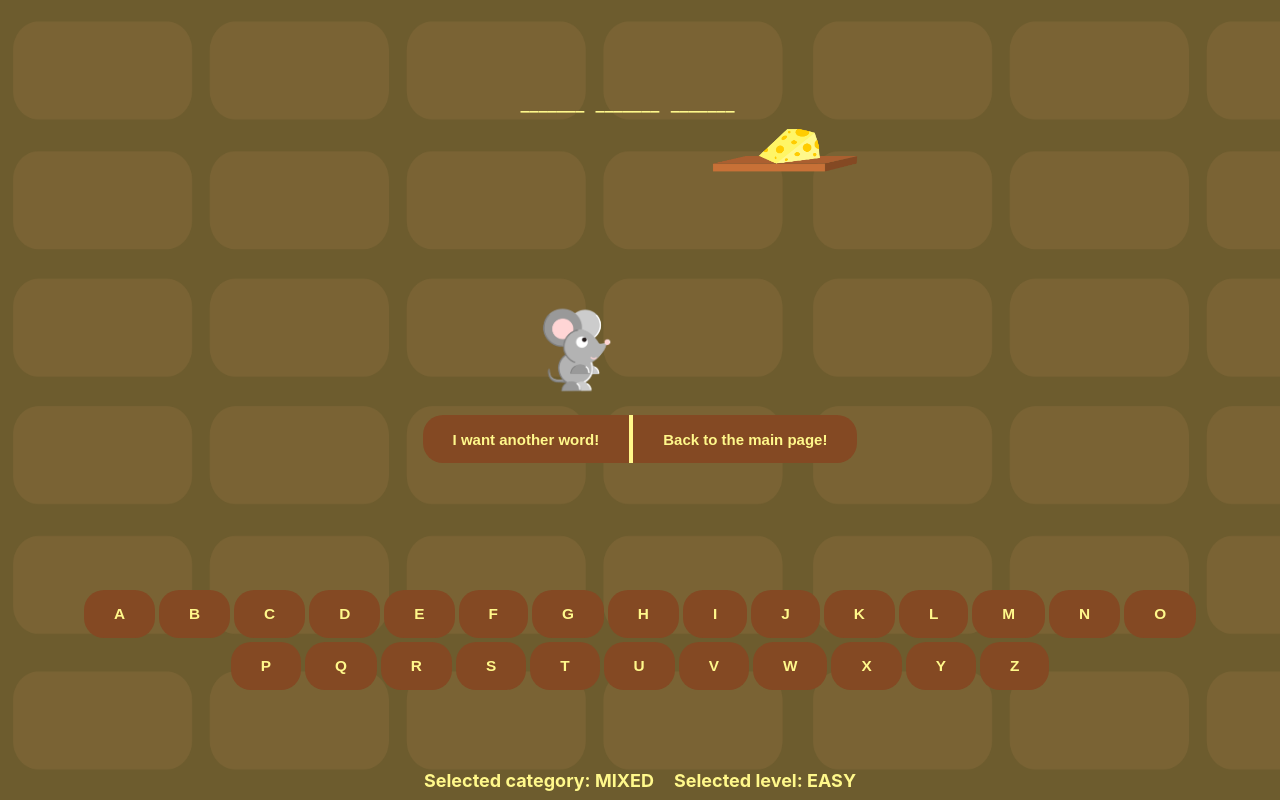
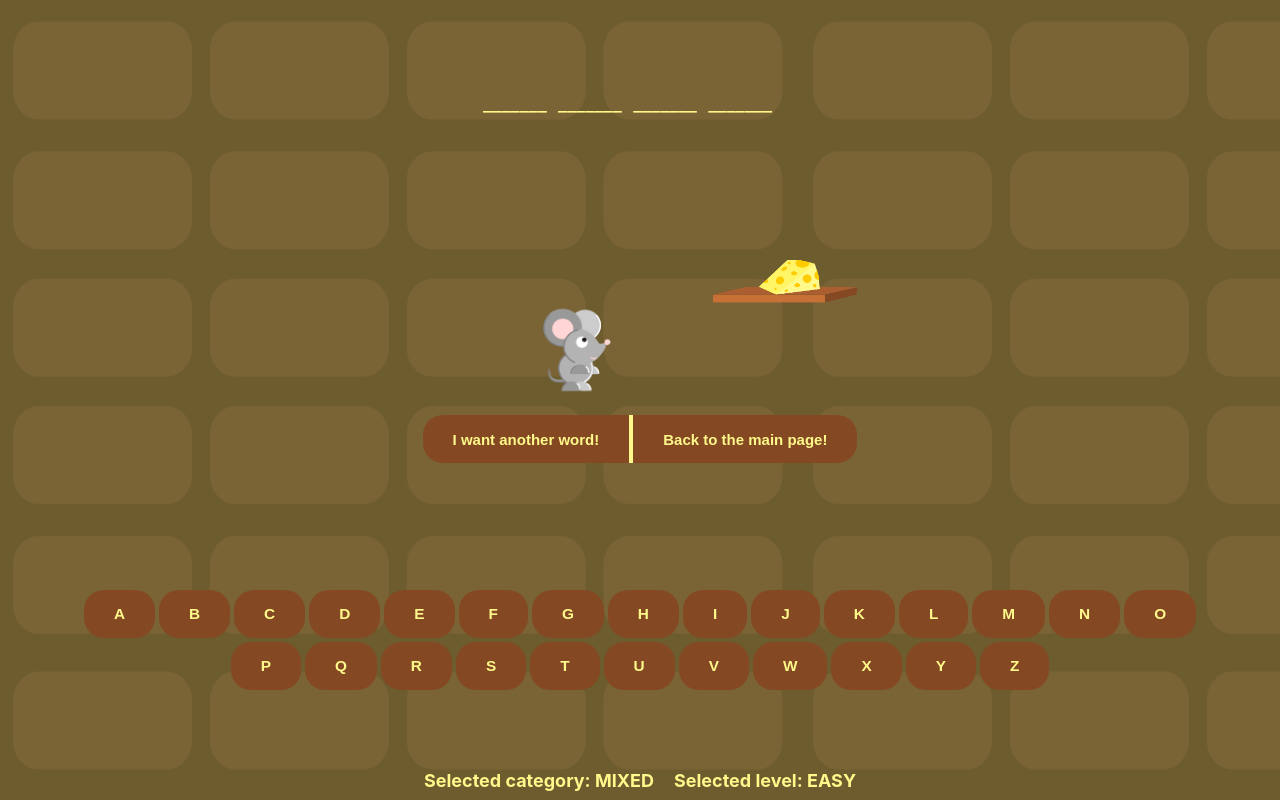
Before and after one commit to DorottyaVarju/feed-the-mouse, a React (Create React App) app: page /#/game in a window 1280 px wide. Built offline with nearby package versions, Linux system fonts and the light colour scheme.

Commit message:
made css more dynamic

```diff
--- a/package.json
+++ b/package.json
@@ -1,7 +1,7 @@
 {
   "name": "my-react-app",
   "version": "0.1.0",
-  "homepage": "https://dorottyavarju.github.io/save-the-cheese/",
+  "homepage": "https://dorottyavarju.github.io/feed-the-mouse/",
   "private": true,
   "dependencies": {
     "@testing-library/jest-dom": "^5.17.0",
--- a/public/index.html
+++ b/public/index.html
@@ -9,7 +9,7 @@
       name="description"
       content="Web site created using create-react-app"
     />
-    <title>Save the cheese</title>
+    <title>Feed the mouse</title>
   </head>
   <body>
     <noscript>You need to enable JavaScript to run this app.</noscript>
--- a/src/Words.js
+++ b/src/Words.js
@@ -3,9 +3,6 @@ const natureAndEasy = [
     'BIRD',
     'LION',
     'RAIN',
-    'SUN',
-    'SKY',
-    'FOG',
     'LEAF',
     'POND',
     'BARK',
@@ -20,43 +17,25 @@ const natureAndEasy = [
 
 const natureAndMedium = [
     'RIVER',
-    'DESERT',
     'FOREST',
-    'GRASS',
     'OCEAN',
     'FLOWER',
     'STREAM',
-    'PEBBLE',
-    'BREEZE',
-    'VALLEY',
     'EARTH',
     'CORAL',
     'PLAINS',
     'BEACH',
-    'BAMBOO',
     'BRANCH',
     'STONE',
     'TUNDRA'
 ]
 
 const natureAndDifficult = [
-    'MOUNTAIN',
-    'PRAIRIE',
-    'VOLCANO',
     'RAINBOW',
-    'WOODLAND',
-    'SEASIDE',
     'MEADOWS',
     'THUNDER',
-    'LAGOON',
     'CANYON',
-    'TWILIGHT',
-    'SUNRISE',
-    'HORIZON',
-    'SAVANNA',
-    'JUNGLE',
-    'CYCLONE',
-    'TERRAIN',
+    'JUNGLE'
 ]
 
 const entertainmentAndEasy = [
@@ -78,18 +57,14 @@ const entertainmentAndEasy = [
     'TOUR',
     'SING',
     'MUSE',
-    'GALA',
-    'STAR',
-    'ACT'
+    'STAR'
 ]
 
 const entertainmentAndMedium = [
     'CINEMA',
     'MOVIE',
-    'DRAMA',
     'MUSIC',
     'DANCE',
-    'EVENT',
     'PARTY',
     'COMIC',
     'STAGE',
@@ -97,42 +72,118 @@ const entertainmentAndMedium = [
     'SINGER',
     'ACTOR',
     'VIDEO',
-    'SCENE',
     'RADIO',
     'ANIME',
     'STORY',
-    'BALLET',
     'OPERA'
 ]
 
 const entertainmentAndDifficult = [
-    'THEATER',
     'CONCERT',
-    'CARTOON',
-    'EPISODE',
-    'FANTASY',
     'MUSICAL',
     'FESTIVAL',
     'PERFORM',
     'REALITY',
-    'DANCING',
     'PLAYLIST',
-    'SCREEN',
     'VIRTUAL',
     'TRAILER',
-    'KARAOKE',
-    'MYSTERY',
-    'CHANNEL',
     'PODCAST'
 ]
 
 const societyAndEasy = [
-    'JOB',
     'FLAT',
-    'LAW',
-    'JOB',
-    'AID',
-    'GOV',
+    'ROLE',
+    'NORM',
+    'VOTE',
+    'TEAM',
+    'CARE',
+    'CLUB',
+    'HELP',
+    'RULE',
+    'CITY',
+    'TASK',
+    'PLAN',
+    'FUND',
+    'HOME',
+    'BAND',
+    'FARM'
+]
+
+const societyAndMedium = [
+    'FRIEND',
+    'RIGHTS',
+    'VALUES',
+    'ETHICS',
+    'EQUITY',
+    'FAMILY',
+    'POLICY',
+    'SOCIAL',
+    'CHANGE',
+    'LABOR',
+    'WEALTH',
+    'GROUP',
+    'VOICE'
+]
+
+const societyAndDifficult = [
+    'COMPANY',
+    'JUSTICE',
+    'CHARITY',
+    'NETWORK',
+    'HOUSING',
+    'WORSHIP'
+]
+
+const mixedAndEasy = [
+    'SHOE',
+    'NOSE',
+    'RING',
+    'NICE',
+    'PEAR',
+    'FISH',
+    'SIGN',
+    'VASE',
+    'ROSE',
+    'MATH',
+    'BAKE',
+    'SAIL',
+    'TYPE',
+    'PINE',
+    'BIRD',
+    'PAGE',
+    'SHOP',
+    'LAMP',
+    'LAMB',
+    'SIDE',
+    'SITE',
+    'DATE'
+]
+
+const mixedAndMedium = [
+    'SNAIL',
+    'BOARD',
+    'FINGER',
+    'MOUSE',
+    'FRIDGE',
+    'BREAD',
+    'BEARD',
+    'STONE',
+    'TABLE',
+    'CASTLE',
+    'PHONE',
+    'HORSE',
+    'SHORE',
+    'BEACH',
+    'CHAIR',
+    'HOUSE',
+    'DAISY',
+    'CLOTH',
+    'PLATE',
+    'KNIFE'
+]
+
+const mixedAndDifficult = [
+    'FLAT',
     'ROLE',
     'NORM',
     'VOTE',
@@ -147,149 +198,6 @@ const societyAndEasy = [
     'NEED',
     'FUND',
     'HOME',
-    'DATA',
-    'PEER',
-    'BAND',
-    'FARM'
-]
-
-const societyAndMedium = [
-    'PEOPLE',
-    'FRIEND',
-    'RIGHTS',
-    'VALUES',
-    'ETHICS',
-    'EQUITY',
-    'FAMILY',
-    'POLICY',
-    'SOCIAL',
-    'CHANGE',
-    'LABOR',
-    'SCHOOL',
-    'HEALTH',
-    'WEALTH',
-    'CENSUS',
-    'CLASS',
-    'GROUP',
-    'TRUST',
-    'VOICE',
-    'UNION'
-]
-
-const societyAndDifficult = [
-    'COMPANY',
-    'JUSTICE',
-    'FREEDOM',
-    'WELFARE',
-    'CULTURE',
-    'EQUALITY',
-    'CHARITY',
-    'NETWORK',
-    'SUPPORT',
-    'RESPECT',
-    'PURPOSE',
-    'HOUSING',
-    'COUNCIL',
-    'REVENUE',
-    'SERVICE',
-    'CONFLICT',
-    'DEFENCE',
-    'WORSHIP'
-]
-
-const mixedAndEasy = [
-    'DOOR',
-    'CAT',
-    'SHOE',
-    'NOSE',
-    'EAR',
-    'RING',
-    'TALL',
-    'NICE',
-    'PEAR',
-    'HEN',
-    'FISH',
-    'HELLO',
-    'MIX',
-    'SIGN',
-    'BAG',
-    'VASE',
-    'ROSE',
-    'CUP',
-    'BILL',
-    'CAR',
-    'MATH',
-    'ROLL',
-    'BAKE',
-    'SAIL',
-    'TYPE',
-    'TREE',
-    'PINE',
-    'BIRD',
-    'BOOK',
-    'GEM',
-    'PAGE',
-    'SHOP',
-    'LAMP',
-    'LAMB',
-    'SIDE',
-    'SITE',
-    'SEA',
-    'SEE',
-    'DATE',
-    'DEER'
-]
-
-const mixedAndMedium = [
-    'SNAIL',
-    'LAPTOP',
-    'CLOCK',
-    'BOARD',
-    'FINGER',
-    'CHURCH',
-    'MOUSE',
-    'FRIDGE',
-    'BREAD',
-    'BEARD',
-    'STONE',
-    'TABLE',
-    'CASTLE',
-    'GLASS',
-    'PHONE',
-    'HORSE',
-    'SHORE',
-    'BEACH',
-    'CHAIR',
-    'HOUSE',
-    'DAISY',
-    'CLOTH',
-    'PLATE',
-    'KNIFE'
-]
-
-const mixedAndDifficult = [
-    'JOB',
-    'FLAT',
-    'LAW',
-    'JOB',
-    'AID',
-    'GOV',
-    'ROLE',
-    'NORM',
-    'VOTE',
-    'TEAM',
-    'CARE',
-    'CLUB',
-    'HELP',
-    'RULE',
-    'CITY',
-    'TASK',
-    'PLAN',
-    'NEED',
-    'FUND',
-    'HOME',
-    'DATA',
-    'PEER',
     'BAND',
     'FARM'
 ]
--- a/src/components/CategoryAndNumOfLettersToChoose.js
+++ b/src/components/CategoryAndNumOfLettersToChoose.js
@@ -35,7 +35,7 @@ function CategoryAndNumOfLettersToChoose() {
 
     return (
         <>
-            <h1>Save the cheese - by guessing a word - before the mouse eats it!</h1>
+            <h1>Feed the mouse - by guessing a word!</h1>
             <form onSubmit={handleSubmit}>
                 <label>Enter your name:</label>
                 <br></br>
--- a/src/components/HangmanDisplay.js
+++ b/src/components/HangmanDisplay.js
@@ -4,9 +4,96 @@ import {useEffect } from "react";
 import ladderfoot from '../images/ladderfoot.png';
 import rung from '../images/rung.png';
 
-function HangmanDisplay({goodGuess}){
+function HangmanDisplay(props){
 
+    const { word, goodGuess } = props;
     document.getElementById("drawingDiv").style.opacity = "1";
+
+    let ladderFeet = Array.from(document.getElementsByClassName('ladderfoot'));
+    let ladder = document.getElementById('ladder');
+    let rung1 = document.getElementById('rung1');
+    let rung2 = document.getElementById('rung2');
+    let rung3 = document.getElementById('rung3');
+    let rung4 = document.getElementById('rung4');
+    let rung5 = document.getElementById('rung5');
+    let cheese = document.getElementsByClassName('cheese')[0];
+
+
+
+        switch(word.length) {
+            case 4:
+                if(ladder !== null){
+                    ladder.style.gridRow = '5/5';
+                    ladderFeet.forEach(function(ladderFoot, index) {
+                        ladderFoot.style.minHeight = word.length*26+'px';
+                        ladderFoot.style.height = word.length*0.5+'rem';
+                    });
+                    rung1.style.marginTop = '-282px';
+                    rung5.style.marginLeft = '40px';
+                    rung4.style.marginLeft = '50px';
+                }
+                cheese.style.marginTop = '24px';
+              break;
+            case 5:
+                if(ladder !== null){
+                    ladder.style.gridRow = '4/5';
+                    ladderFeet.forEach(function(ladderFoot, index) {
+                        ladderFoot.style.minHeight = word.length*30+'px';
+                        ladderFoot.style.height = word.length*1+'rem';
+                    });
+                    rung1.style.marginTop = '-245px';
+                    rung5.style.marginLeft = '40px';
+                    rung4.style.marginLeft = '50px';
+                    rung3.style.marginLeft = '60px';
+                }
+                cheese.style.marginTop = '-7px';
+            break;
+            case 6:
+                if(ladder !== null){
+                    ladder.style.gridRow = '3/5';
+                    ladderFeet.forEach(function(ladderFoot, index) {
+                        ladderFoot.style.minHeight = word.length*30+'px';
+                        ladderFoot.style.height = word.length*1+'rem';
+                    });
+                    rung1.style.marginTop = '-210px';
+                    rung5.style.marginLeft = '40px';
+                    rung4.style.marginLeft = '50px';
+                    rung3.style.marginLeft = '55px';
+                    rung2.style.marginLeft = '65px';
+                }
+                cheese.style.marginTop = '-41px';
+            break;
+            case 7:
+                if(ladder !== null){
+                    ladder.style.gridRow = '2/5';
+                    ladderFeet.forEach(function(ladderFoot, index) {
+                        ladderFoot.style.minHeight = word.length*30+'px';
+                        ladderFoot.style.height = word.length*2+'rem';
+                    });
+                    rung1.style.marginTop = '-170px';
+                    rung5.style.marginLeft = '40px';
+                    rung4.style.marginLeft = '50px';
+                    rung3.style.marginLeft = '55px';
+                    rung2.style.marginLeft = '65px';
+                }
+                cheese.style.marginTop = '-73px';
+            break;
+            default:
+                if(ladder !== null){
+                    ladder.style.gridRow = '2/5';
+                    ladderFeet.forEach(function(ladderFoot, index) {
+                        ladderFoot.style.minHeight = word.length*30+'px';
+                        ladderFoot.style.height = word.length*2+'rem';
+                    });
+                    rung1.style.marginTop = '-170px';
+                    rung5.style.marginLeft = '40px';
+                    rung4.style.marginLeft = '50px';
+                    rung3.style.marginLeft = '55px';
+                    rung2.style.marginLeft = '65px';
+                }
+                cheese.style.marginTop = '-73px';
+
+    }
 
     useEffect(() => {
 
--- a/src/components/WordToGuess.js
+++ b/src/components/WordToGuess.js
@@ -12,7 +12,7 @@ import { natureAndEasy, natureAndMedium, natureAndDifficult, entertainmentAndEas
 
 function WordToGuess() {
     const backToMainPage = () => {
-        window.location.href = '/save-the-cheese/';
+        window.location.href = '/feed-the-mouse/';
     };
     const data = JSON.parse(localStorage.getItem('formData'));
     let category = 'mixed';
@@ -75,16 +75,6 @@ function WordToGuess() {
 
         setGoodGuess(0);
 
-        if(document.getElementById("ladderfootleft") !== null){
-            document.getElementById("ladderfootleft").style.opacity = "0";
-            document.getElementById("ladderfootright").style.opacity = "0";
-            document.getElementById("rung5").style.opacity = "0";
-            document.getElementById("rung4").style.opacity = "0";
-            document.getElementById("rung3").style.opacity = "0";
-            document.getElementById("rung2").style.opacity = "0";
-            document.getElementById("rung1").style.opacity = "0";
-        }
-
         setOfWords.forEach(searchForTheValueFromSetOfWordsWithTheIndexOfRandomWord);
 
         function searchForTheValueFromSetOfWordsWithTheIndexOfRandomWord(item, index) {
@@ -103,6 +93,17 @@ function WordToGuess() {
                 setWord(word);
                 setWordSelected(true);
             }
+
+        }
+
+        if(document.getElementById("ladderfootleft") !== null){
+            document.getElementById("ladderfootleft").style.opacity = "0";
+            document.getElementById("ladderfootright").style.opacity = "0";
+            document.getElementById("rung5").style.opacity = "0";
+            document.getElementById("rung4").style.opacity = "0";
+            document.getElementById("rung3").style.opacity = "0";
+            document.getElementById("rung2").style.opacity = "0";
+            document.getElementById("rung1").style.opacity = "0";
 
         }
 
@@ -152,7 +153,7 @@ function WordToGuess() {
                 <br></br>
                 <div id="drawingDiv">
                     <img className="mouse" id="mouse" alt="mouse" src={goodGuess < {word}.length ? yescheese : mouse} title="mouse"></img>
-                    {wordSelected && <HangmanDisplay goodGuess={goodGuess}></HangmanDisplay>}
+                    {wordSelected && <HangmanDisplay goodGuess={goodGuess} word={word}></HangmanDisplay>}
                     <img className="cheese" src={cheese} alt="cheese" title="cheese"></img>
                 </div>
                 <br></br>
--- a/src/css/HangmanDisplay.css
+++ b/src/css/HangmanDisplay.css
@@ -32,7 +32,6 @@
 .ladderfoot {
     height: 18.5rem;
     width: 11.2rem;
-    min-height: 250px;
     min-width: 150px;
     opacity: 0;
 }
```
Also changed, not shown: 1 other file (tests, documents, lock files or other folders).
